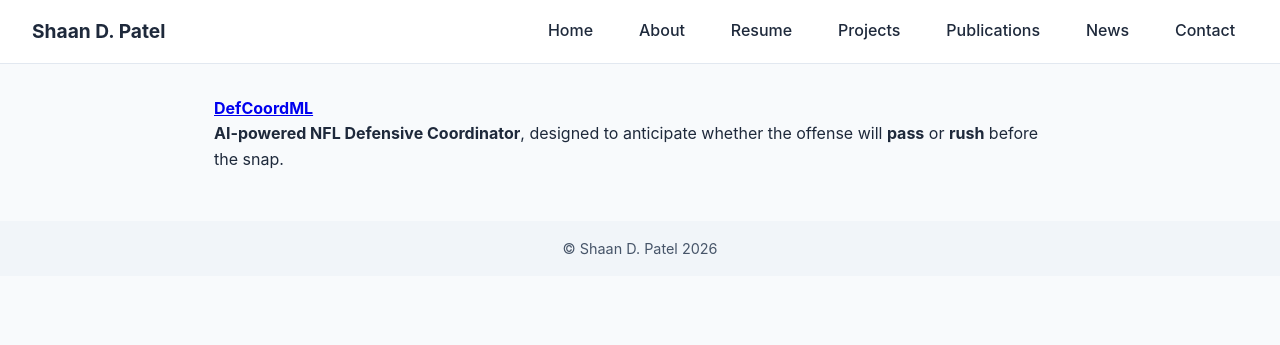
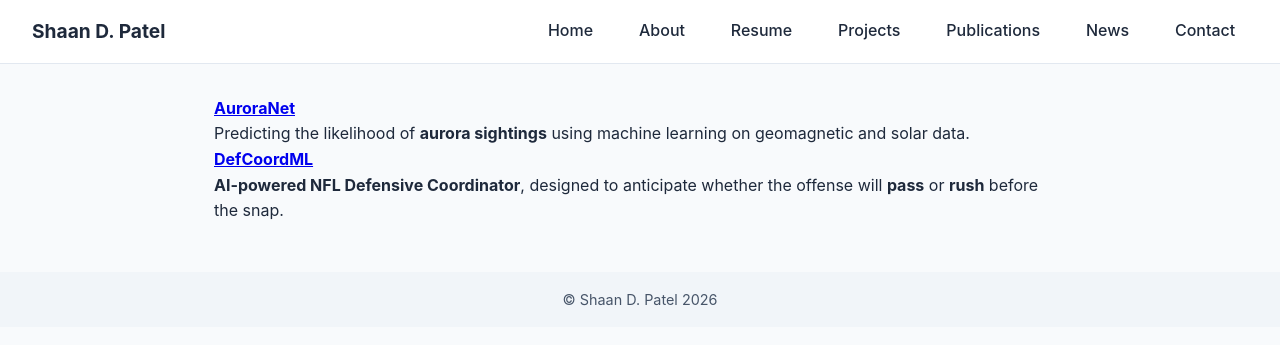
Before and after one commit to shaandpatel/shaandpatel.github.io, a Jekyll site: the page built from projects.md, in a window 1280 px wide. Shown: the top 345 px of the page. Built offline with Jekyll 4.4.1, drawn with Linux system fonts in a browser that asks for light colours.

Commit message:
Update projects.md

```diff
--- a/projects.md
+++ b/projects.md
@@ -2,6 +2,8 @@
 layout: default
 title: "Projects"
 ---
+#### [AuroraNet](https://github.com/shaandpatel/AuroraNet)
+Predicting the likelihood of **aurora sightings** using machine learning on geomagnetic and solar data.
 
 #### [DefCoordML](https://github.com/shaandpatel/DefCoordML)
 **AI-powered NFL Defensive Coordinator**, designed to anticipate whether the offense will **pass** or **rush** before the snap.
```
